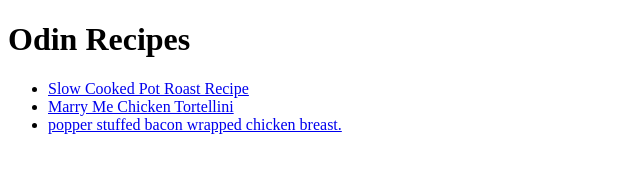
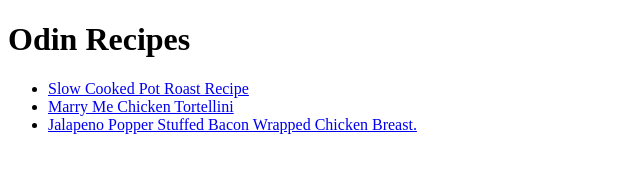
Before and after one commit to LeoSpoder/odin-recipes, a plain HTML site: page index.html in a window 1280 px wide. Shown: the whole page, without its empty margins (0-640 px from the left). Drawn offline with Linux system fonts and the light colour scheme.

```diff
--- a/index.html
+++ b/index.html
@@ -9,7 +9,7 @@
         <ul>
             <li><a href="recipes/slow_cook_potroast.html">Slow Cooked Pot Roast Recipe</a></li>
             <li><a href="recipes/marry_me_tortellini.html">Marry Me Chicken Tortellini</a> </li>
-            <li><a href="recipes/jalapeno_chicken.html">popper stuffed bacon wrapped chicken breast.</a></li>
+            <li><a href="recipes/jalapeno_chicken.html">Jalapeno Popper Stuffed Bacon Wrapped Chicken Breast.</a></li>
         </ul>
 
 </body>
```
